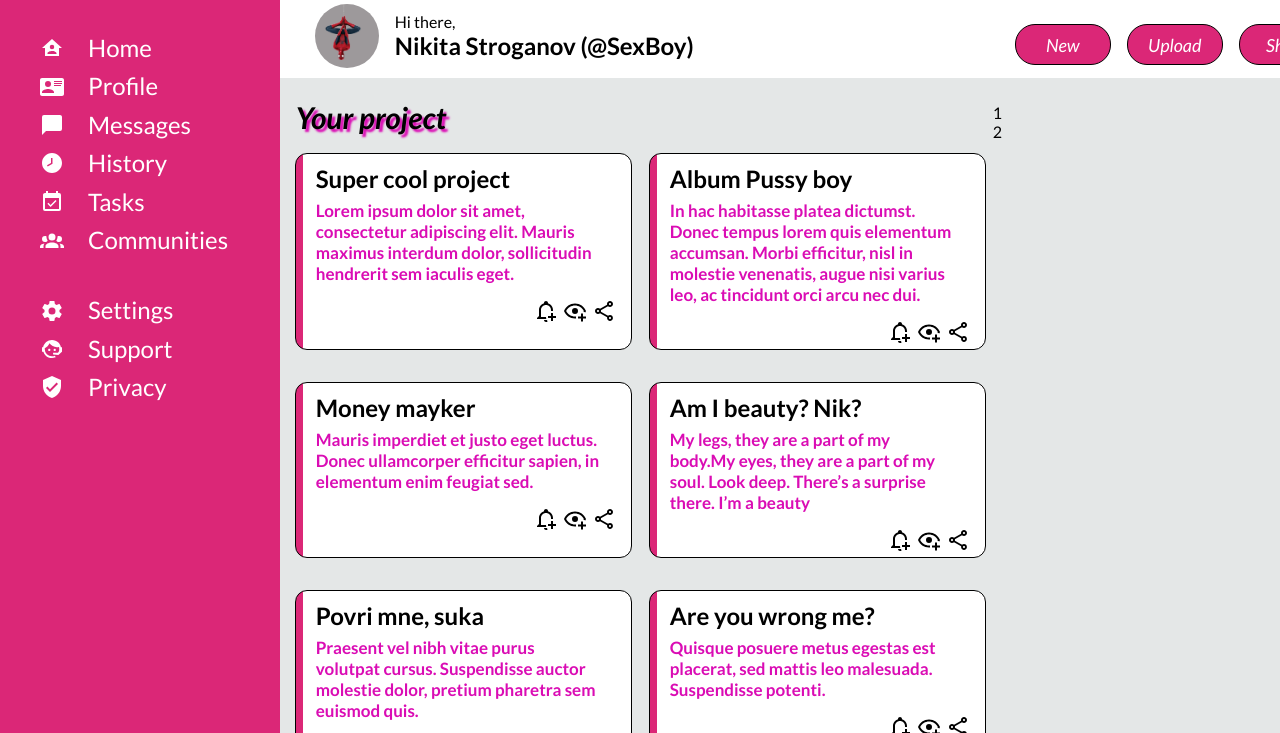
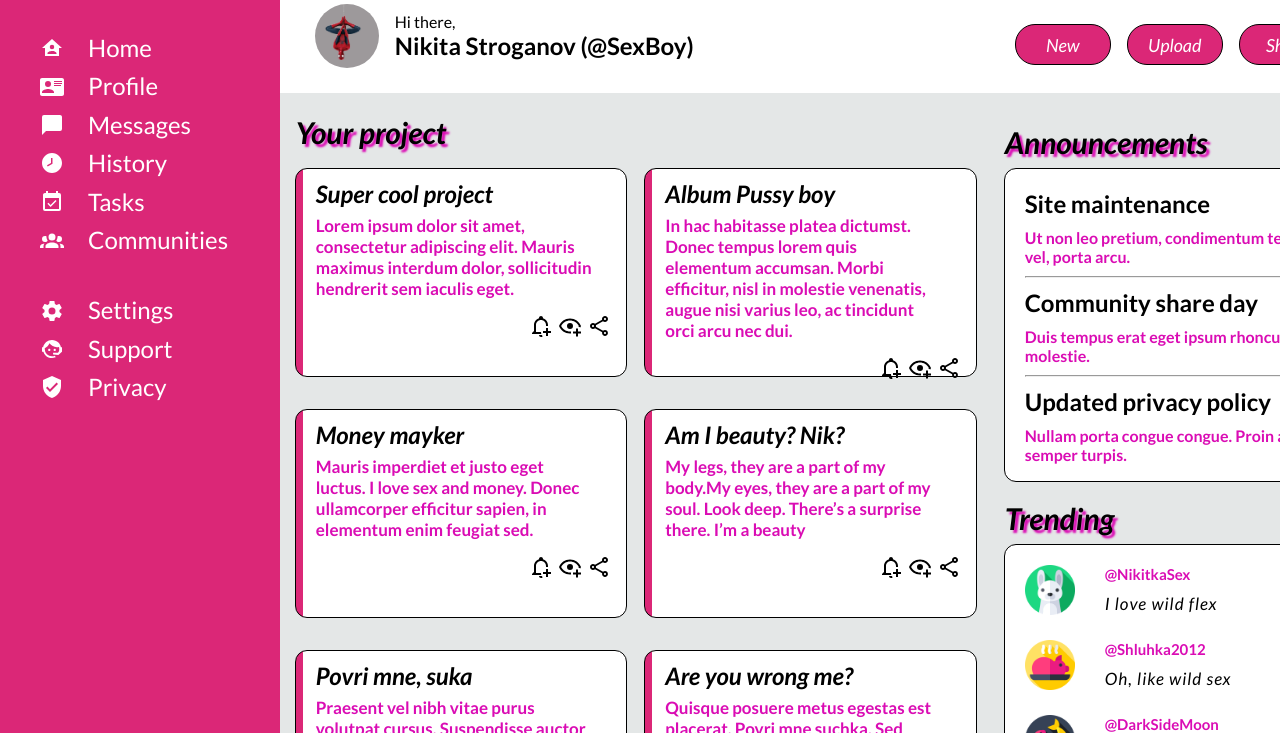
Before and after one commit to Pozzi2002/Admin-Dashboard, a plain HTML site: page index.html in a window 1280 px wide. Shown: the part 67-800 px from the top of the page. Drawn offline with Linux system fonts and the light colour scheme; a web font is replaced by a local one.

Commit message:
My almost finished project

```diff
--- a/index.html
+++ b/index.html
@@ -92,7 +92,7 @@
                 <path d="M18 16.08C17.24 16.08 16.56 16.38 16.04 16.85L8.91 12.7C8.96 12.47 9 12.24 9 12S8.96 11.53 8.91 11.3L15.96 7.19C16.5 7.69 17.21 8 18 8C19.66 8 21 6.66 21 5S19.66 2 18 2 15 3.34 15 5C15 5.24 15.04 5.47 15.09 5.7L8.04 9.81C7.5 9.31 6.79 9 6 9C4.34 9 3 10.34 3 12S4.34 15 6 15C6.79 15 7.5 14.69 8.04 14.19L15.16 18.34C15.11 18.55 15.08 18.77 15.08 19C15.08 20.61 16.39 21.91 18 21.91S20.92 20.61 20.92 19C20.92 17.39 19.61 16.08 18 16.08M18 4C18.55 4 19 4.45 19 5S18.55 6 18 6 17 5.55 17 5 17.45 4 18 4M6 13C5.45 13 5 12.55 5 12S5.45 11 6 11 7 11.45 7 12 6.55 13 6 13M18 20C17.45 20 17 19.55 17 19S17.45 18 18 18 19 18.45 19 19 18.55 20 18 20Z" /></svg>
             </div>
             </div>
-            <div><h2>Money mayker</h2><p>Mauris imperdiet et justo eget luctus. Donec ullamcorper efficitur sapien, in elementum enim feugiat sed.</p>
+            <div><h2>Money mayker</h2><p>Mauris imperdiet et justo eget luctus. I love sex and money. Donec ullamcorper efficitur sapien, in elementum enim feugiat sed.</p>
                 <div class="threeSvg">
                 <svg xmlns="http://www.w3.org/2000/svg" viewBox="0 0 24 24">
                 <path d="M12 2C10.9 2 10 2.9 10 4C10 4.1 10 4.19 10 4.29C7.12 5.14 5 7.82 5 11V17L3 19V20H12.35C12.12 19.36 12 18.68 12 18H7V11C7 8.24 9.24 6 12 6C14.76 6 17 8.24 17 11V12.09C17.33 12.03 17.67 12 18 12C18.34 12 18.67 12.03 19 12.09V11C19 7.82 16.88 5.14 14 4.29C14 4.19 14 4.1 14 4C14 2.9 13.11 2 12 2M17 14V17H14V19H17V22H19V19H22V17H19V14M10 21C10 22.11 10.9 23 12 23C12.66 23 13.28 22.67 13.65 22.13C13.33 21.79 13.05 21.41 12.81 21Z" /></svg>
@@ -122,7 +122,7 @@
                 <path d="M18 16.08C17.24 16.08 16.56 16.38 16.04 16.85L8.91 12.7C8.96 12.47 9 12.24 9 12S8.96 11.53 8.91 11.3L15.96 7.19C16.5 7.69 17.21 8 18 8C19.66 8 21 6.66 21 5S19.66 2 18 2 15 3.34 15 5C15 5.24 15.04 5.47 15.09 5.7L8.04 9.81C7.5 9.31 6.79 9 6 9C4.34 9 3 10.34 3 12S4.34 15 6 15C6.79 15 7.5 14.69 8.04 14.19L15.16 18.34C15.11 18.55 15.08 18.77 15.08 19C15.08 20.61 16.39 21.91 18 21.91S20.92 20.61 20.92 19C20.92 17.39 19.61 16.08 18 16.08M18 4C18.55 4 19 4.45 19 5S18.55 6 18 6 17 5.55 17 5 17.45 4 18 4M6 13C5.45 13 5 12.55 5 12S5.45 11 6 11 7 11.45 7 12 6.55 13 6 13M18 20C17.45 20 17 19.55 17 19S17.45 18 18 18 19 18.45 19 19 18.55 20 18 20Z" /></svg>
             </div>
             </div>
-            <div><h2>Are you wrong me?</h2><p>Quisque posuere metus egestas est placerat, sed mattis leo malesuada. Suspendisse potenti.</p>
+            <div><h2>Are you wrong me?</h2><p>Quisque posuere metus egestas est placerat, Povri mne suchka. Sed mattis leo malesuada. Suspendisse potenti.</p>
                 <div class="threeSvg">
                 <svg xmlns="http://www.w3.org/2000/svg" viewBox="0 0 24 24">
                 <path d="M12 2C10.9 2 10 2.9 10 4C10 4.1 10 4.19 10 4.29C7.12 5.14 5 7.82 5 11V17L3 19V20H12.35C12.12 19.36 12 18.68 12 18H7V11C7 8.24 9.24 6 12 6C14.76 6 17 8.24 17 11V12.09C17.33 12.03 17.67 12 18 12C18.34 12 18.67 12.03 19 12.09V11C19 7.82 16.88 5.14 14 4.29C14 4.19 14 4.1 14 4C14 2.9 13.11 2 12 2M17 14V17H14V19H17V22H19V19H22V17H19V14M10 21C10 22.11 10.9 23 12 23C12.66 23 13.28 22.67 13.65 22.13C13.33 21.79 13.05 21.41 12.81 21Z" /></svg>
@@ -134,8 +134,47 @@
             </div>
         </div>
            <div class="thirdColumn">
-            <div>1</div>
-            <div>2</div>
+            <div class="top">
+                <span class="sex2"></span>
+              <h2>Site maintenance</h2>
+              <p>Ut non leo pretium, condimentum tellus vel, porta arcu.</p><hr>
+              <h2>Community share day</h2>
+              <p>Duis tempus erat eget ipsum rhoncus molestie.</p><hr>
+              <h2>Updated privacy policy</h2>
+              <p>Nullam porta congue congue. Proin ac semper turpis.</p>
+            </div>
+            <div class="bottom">
+                <span class="sex3"></span>
+                <div class="Ic">
+                  <img src="./Images/rabbit.png">
+                  <div>
+                  <h2>@NikitkaSex</h2>
+                  <p>I love wild flex</p>
+                </div>
+                </div>
+                <div class="Ic">
+                    <img src="./Images/pork.png">
+                    <div>
+                    <h2>@Shluhka2012</h2>
+                    <p>Oh, like wild sex</p>
+                    </div>
+                  </div>
+                  <div class="Ic">
+                    <img src="./Images/koi.png">
+                    <div>
+                    <h2>@DarkSideMoon</h2>
+                    <p>Stars everything for me</p>
+                  </div>
+                  </div>
+                  <div class="Ic">
+                    <img src="./Images/jaguar.png">
+                    <div>
+                    <h2>@ChurkaEbany</h2>
+                    <p>I churka Ebany Debil really</p>
+                  </div>
+                  </div>
+                </div>
+            </div>
             </div>
         </div>
         </div>
--- a/style.css
+++ b/style.css
@@ -242,7 +242,11 @@ grid-template-columns: 1fr;
     padding-left: 20px;
     padding-bottom: 5px;
     padding-right: 15px;
-    width: 300px;
+    height: 12rem;
+}
+.dashboard-content > .content > .project > .firstColumn > div h2 {
+    font-family: "Lato";
+    font-style: italic;
 }
 .dashboard-content > .content > .project > .firstColumn > div p {
     font-family: "Lato";
@@ -267,3 +271,86 @@ grid-template-columns: 1fr;
     margin:0;
     padding-top: 15px;
 }
+.thirdColumn {
+  display: grid;
+  gap: 25px;
+  margin-top: 20px;
+}
+.thirdColumn .top,
+.thirdColumn .bottom{
+    background-color: white;
+    border: 1px solid black;
+    gap: 25px;
+    border-radius: 12px;
+    width: 18rem;
+    height: 17rem;
+    margin-top: 30px;
+    margin-left: 20px;
+    padding: 20px;
+}
+.thirdColumn .top p {
+    color:rgb(218, 12, 180);
+    font-weight: 700;
+}
+.thirdColumn div h2 {
+  margin-bottom: 10px;
+}
+.thirdColumn div hr {
+    margin-top: 10px;
+    margin-bottom: 10px;
+}
+.sex2 {
+    position: absolute;
+}
+.sex2:before {
+    content: "Announcements";
+    font-family: "Lato";
+    font-style: italic;
+    position: relative;
+    font-size: 30px;
+    font-weight: bold;
+    bottom: 65px;
+    right: 20px;
+    text-shadow: 3px 3px 2px rgb(218, 12, 180);
+}
+.sex3 {
+    position: absolute;
+    width: 0;
+}
+.sex3:before {
+    content: "Trending";
+    font-family: "Lato";
+    font-style: italic;
+    position: relative;
+    font-size: 30px;
+    font-weight: bold;
+    bottom: 65px;
+    right: 20px;
+    text-shadow: 3px 3px 2px rgb(218, 12, 180);
+}
+.thirdColumn .bottom {
+    display: grid;
+    grid-template-rows: 1fr 1fr 1fr 1fr;
+    grid-template-columns: 1fr;
+}
+
+.thirdColumn .bottom img {
+    height: 50px;
+}
+.thirdColumn .bottom .Ic {
+    display: grid;
+    grid-auto-flow: column;
+    gap: 10px;
+    width: 300px;
+}
+.thirdColumn .bottom .Ic h2 {
+    font-size: 15px;
+    width: 200px;
+    color: rgb(218, 12, 180)
+}
+.thirdColumn .bottom .Ic p {
+    letter-spacing: 1px;
+    font-family: "Lato";
+    font-style:italic;
+    font-size: 17px;
+}
```
Also changed, not shown: Images/jaguar.png (added), Images/koi.png (added), Images/pork.png (added), Images/rabbit.png (added).
